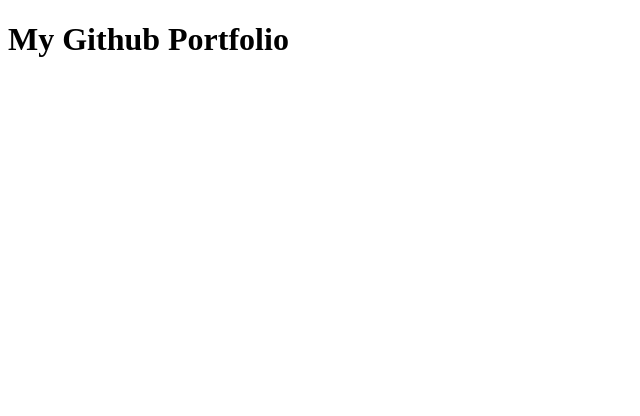
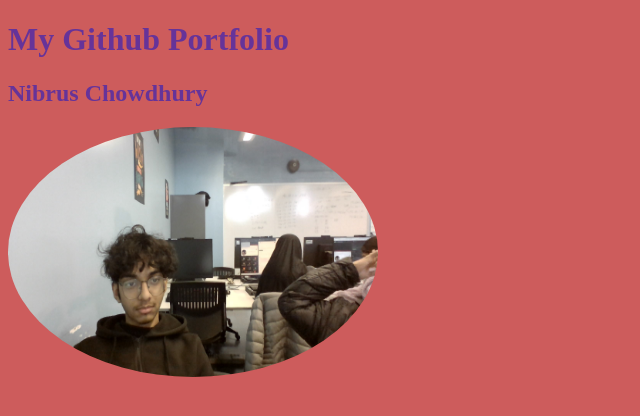
Before and after one commit to Nibrus-Chowdhury/index.html, a plain HTML site: page index.html in a window 1280 px wide. Shown: the whole page, without its empty margins (0-640 px from the left). Drawn offline with Linux system fonts and the light colour scheme.

Commit message:
Added Image and name to index.html and added styling for page as well as image.

```diff
--- a/index.html
+++ b/index.html
@@ -4,11 +4,13 @@
 <head>
 
   <title>Github Portfolio</title>
-
+  <link rel="stylesheet" href="style.css">
 </head>
 
 <body>
- <h1> My Github Portfolio</h1>
+  <h1> My Github Portfolio</h1>
+  <h2>Nibrus Chowdhury</h2>
+  <img src="me.jpg" alt="me" width="370px" height="250px">
 </body>
 
 </html>
--- /dev/null
+++ b/style.css
@@ -0,0 +1,17 @@
+html {
+  height: 100%;
+  width: 100%;
+}
+
+body {
+  background-color: indianred;
+  color: rebeccapurple;
+}
+
+p {
+  font-family: calribri;
+}
+
+img {
+  border-radius: 100%;
+}
```
Also changed, not shown: me.jpg (added), script.js (added), 1 other file.
